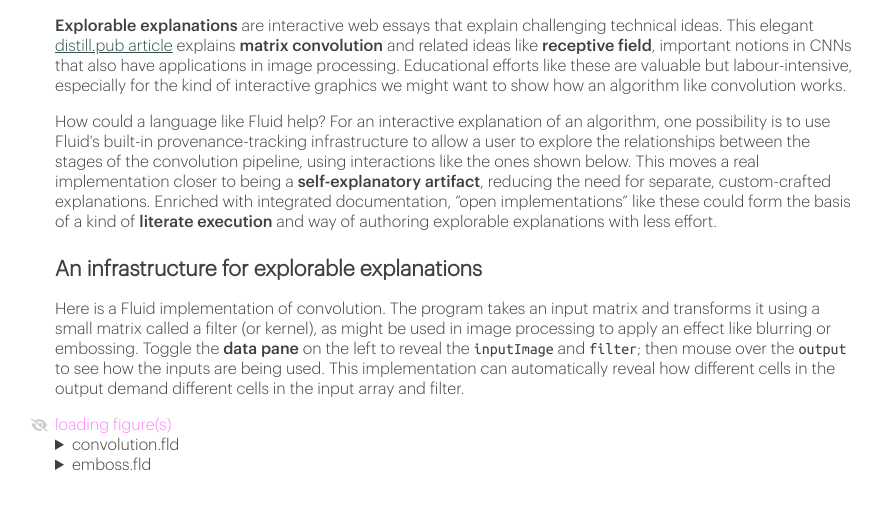
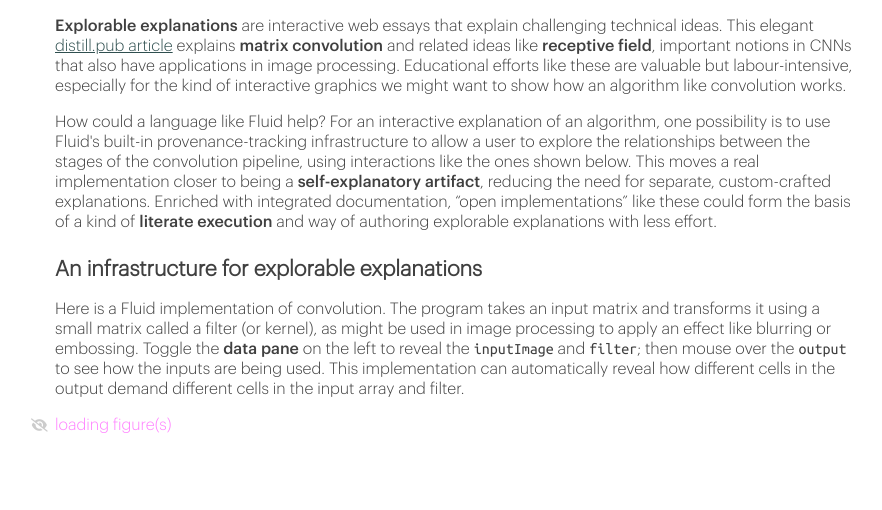
Before and after one commit to explorable-viz/fluid-article, a website: page website/Article/Convolution.html in a window 1280 px wide. Shown: the whole page, without its empty margins (197-1079 px from the left). Drawn offline with Linux system fonts and the light colour scheme.

Commit message:
Remove source code.

```diff
--- a/website/Article/Convolution.html
+++ b/website/Article/Convolution.html
@@ -75,14 +75,6 @@
             <p class="when-data-pane-visible">What happens when you mouse over a corner of the output?</p>
          </div>
       </div>
-      <details>
-         <summary>convolution.fld</summary>
-         <div id="codemirror-convolution"></div>
-      </details>
-      <details>
-         <summary>emboss.fld</summary>
-         <div id="codemirror-emboss"></div>
-      </details>
    </div>
 </div>
 
```
